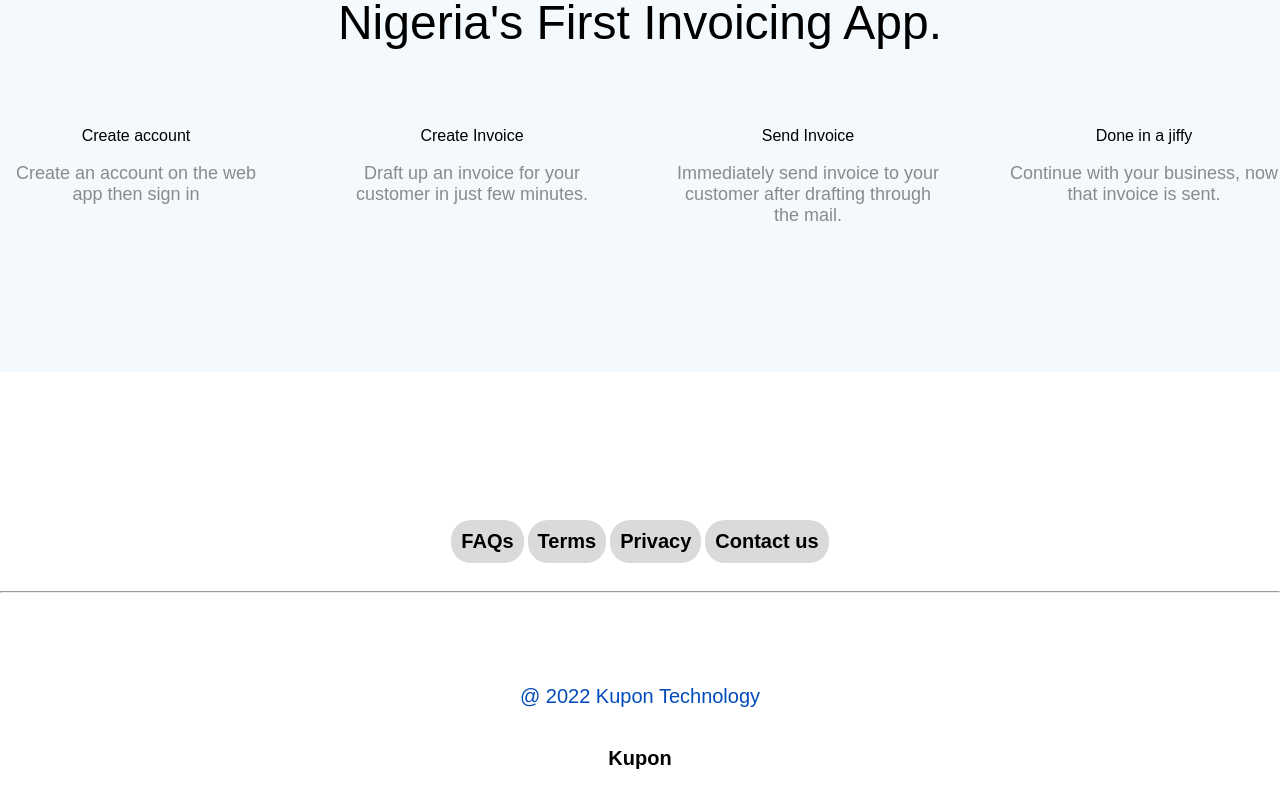
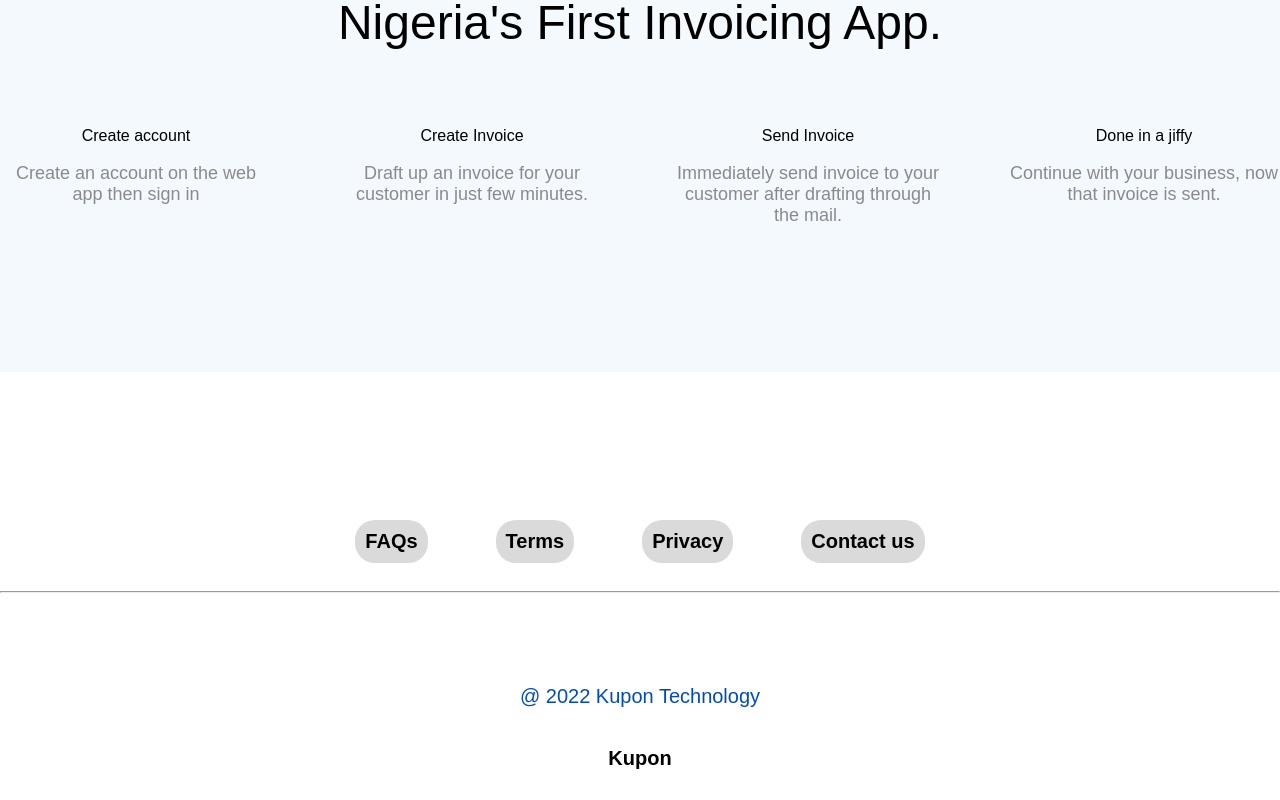
Before and after one commit to devs-22/Kupon-V2, a React (Create React App) app: page / in a window 1280 px wide. Shown: the part 590-1390 px from the top of the page. Built offline with nearby package versions, Linux system fonts and the light colour scheme.

Commit message:
footer fixes

```diff
--- a/src/components/Footer/Footer.scss
+++ b/src/components/Footer/Footer.scss
@@ -1,11 +1,11 @@
 .footer-root {
   margin-top: 10%;
   display: flex;
+  flex-wrap: wrap;
   justify-content: center;
-  gap: 68px;
-  @media (min-width: 280px) {
-    gap: 4px;
-    flex-wrap: wrap;
+  gap: 4px;
+  @media (min-width: 768px) {
+    gap: 68px;
   }
 
   .footer-root__item {
```
